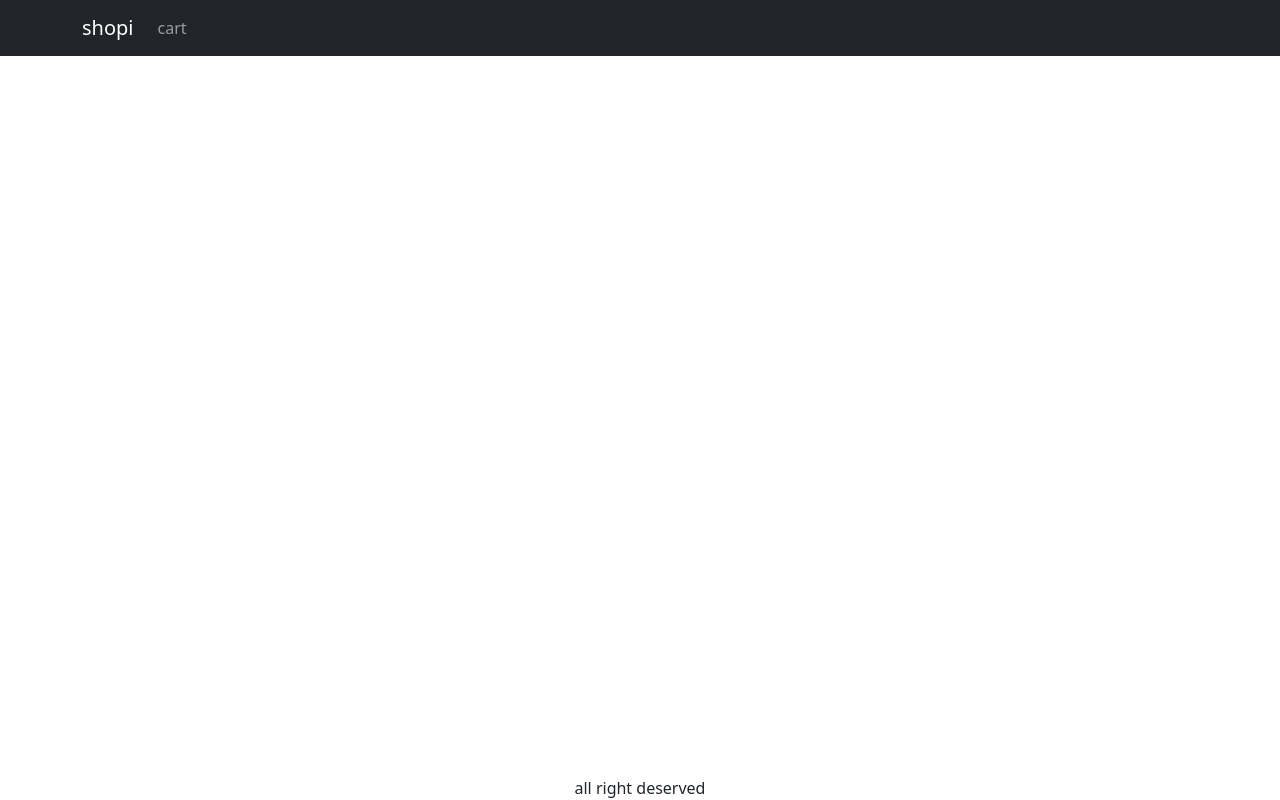
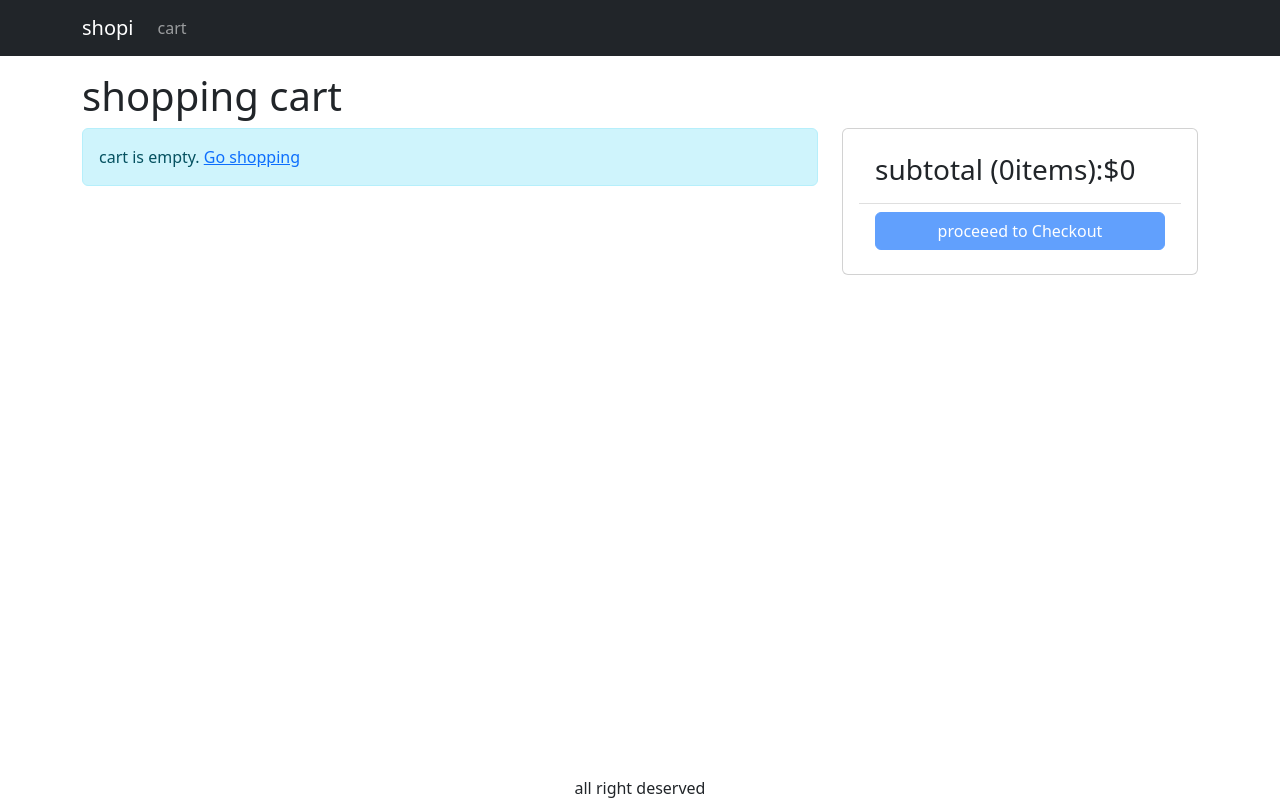
Before and after one commit to HalimHammami/ECommerce-website, a React (Create React App) app in the folder front/: page /cart in a window 1280 px wide. Built offline with nearby package versions, Linux system fonts and the light colour scheme.

Commit message:
creating cart screen

```diff
--- a/front/src/App.js
+++ b/front/src/App.js
@@ -8,6 +8,7 @@
 import { LinkContainer } from 'react-router-bootstrap';
 import { useContext } from 'react';
 import { Store } from './Store';
+import CartScreen from './screens/CartScreen';
 function App() {
   const { state } = useContext(Store);
   const { cart } = state;
@@ -38,6 +39,7 @@
             <Routes>
               <Route path="/product/:slug" element={<ProductScreen />} />
               <Route path="/" element={<HomeScreen />} />
+              <Route path="/cart" element={<CartScreen />} />
             </Routes>
           </Container>
         </main>
--- a/front/src/index.css
+++ b/front/src/index.css
@@ -35,3 +35,6 @@
 .img-large {
   max-width: 100%;
 }
+.img-thumbnail {
+  height: 80px;
+}
--- /dev/null
+++ b/front/src/screens/CartScreen.js
@@ -0,0 +1,100 @@
+import { useContext } from 'react';
+import { Helmet } from 'react-helmet-async';
+import { Store } from '../Store';
+import Row from 'react-bootstrap/Row';
+import Col from 'react-bootstrap/Col';
+import ListGroup from 'react-bootstrap/ListGroup';
+import MessageBox from '../components/MessageBox';
+import { Link } from 'react-router-dom';
+import Button from 'react-bootstrap/Button';
+import Card from 'react-bootstrap/Card';
+
+export default function CartScreen() {
+  const { state, dispatch: ctxDispatch } = useContext(Store);
+  const {
+    cart: { cartItems },
+  } = state;
+  return (
+    <div>
+      <Helmet>
+        <title>shopping cart</title>
+      </Helmet>
+      <h1>shopping cart</h1>
+      <Row>
+        <Col md={8}>
+          {cartItems.length === 0 ? (
+            <MessageBox>
+              cart is empty. <Link to="/"> Go shopping</Link>
+            </MessageBox>
+          ) : (
+            <ListGroup>
+              {cartItems.map((item) => (
+                <ListGroup.Item key={item._id}>
+                  <Row className="align-items-center">
+                    <Col md={4}>
+                      <img
+                        src={item.image}
+                        alt={item.name}
+                        className="img-fluid rounded img-thumbnail"
+                        style={{ height: '80px' }}
+                      ></img>
+                      {''}
+                      <Link to={`/product/${item.slug}`}>{item.name}</Link>
+                    </Col>
+                    <Col md={3}>
+                      <Button variant="light" disabled={item.quantity === 1}>
+                        <i className="fas fa-minus-circle"></i>
+                      </Button>
+                      {''}
+                      <span>{item.quantity}</span>
+                      {''}
+                      <Button
+                        variant="light"
+                        disabled={item.quantity === item.CountInStock}
+                      >
+                        <i className="fas fa-plus-circle"></i>
+                      </Button>
+                    </Col>
+                    <Col md={3}>{item.price}</Col>
+                    <Col md={2}>
+                      <Button variant="light">
+                        <i className="fas fa-trash"></i>
+                      </Button>
+                    </Col>
+                  </Row>
+                </ListGroup.Item>
+              ))}
+            </ListGroup>
+          )}
+        </Col>
+        <Col md={4}>
+          <Card>
+            <Card.Body>
+              <ListGroup variant="flush">
+                <ListGroup.Item>
+                  <h3>
+                    subtotal ({cartItems.reduce((a, c) => a + c.quantity, 0)}
+                    {''}
+                    items):$
+                    {cartItems.reduce((a, c) => a + c.price * c.quantity, 0)}
+                  </h3>
+                </ListGroup.Item>
+                <ListGroup.Item>
+                  <div className="d-grid">
+                    <Button
+                      type="button"
+                      variant="primary"
+                      disabled={cartItems.length === 0}
+                    >
+                      proceeed to Checkout
+                    </Button>
+                  </div>
+                </ListGroup.Item>
+              </ListGroup>
+            </Card.Body>
+          </Card>
+        </Col>
+      </Row>
+    </div>
+  );
+}
--- a/front/src/screens/ProductScreen.js
+++ b/front/src/screens/ProductScreen.js
@@ -1,6 +1,6 @@
 import axios from 'axios';
 import React, { useContext, useEffect, useReducer } from 'react';
-import { useParams } from 'react-router-dom';
+import { useNavigate, useParams } from 'react-router-dom';
 import Row from 'react-bootstrap/Row';
 import Col from 'react-bootstrap/Col';
 import ListGroup from 'react-bootstrap/ListGroup';
@@ -28,6 +28,7 @@
 };
 
 function ProductScreen() {
+  const navigate = useNavigate();
   const params = useParams();
   const { slug } = params;
   const [{ loading, error, product }, dispatch] = useReducer(reducer, {
@@ -61,6 +62,7 @@
       type: 'CARD-ADD-ITEM',
       payload: { ...product, quantity },
     });
+    navigate('/cart');
   };
   return loading ? (
     <LoadingBox />
```
Also changed, not shown: 1 other file (tests, documents, lock files or other folders).
